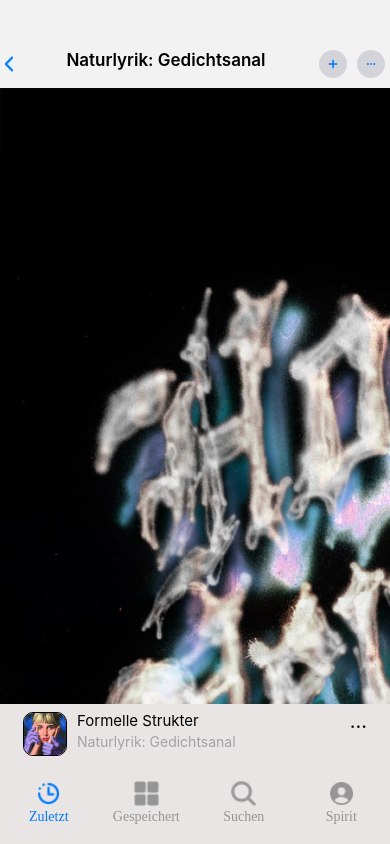
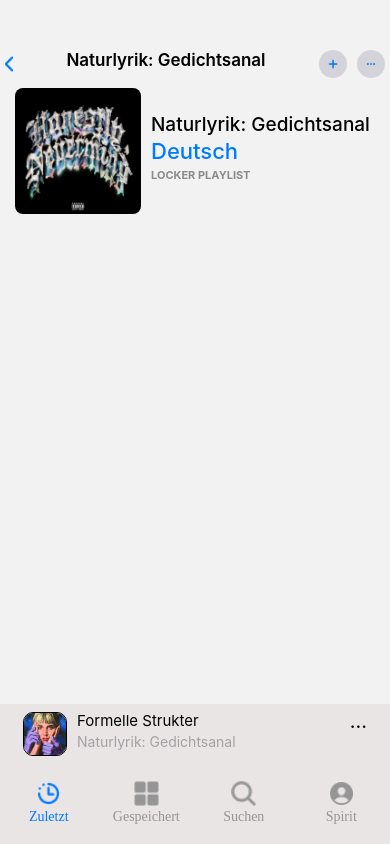
Before and after one commit to BilalKucuk491/react-native-figma-design, a React Native app: screen /Gespeichert in a window 390 px wide. Built offline with nearby package versions, Linux system fonts and the light colour scheme.

Commit message:
added data

```diff
--- a/src/components/HeaderPoster/HeaderPoster.tsx
+++ b/src/components/HeaderPoster/HeaderPoster.tsx
@@ -1,21 +1,60 @@
-import {View, Text,Image,StyleSheet} from 'react-native';
+import {View, Text, Image, StyleSheet} from 'react-native';
 import React from 'react';
-import { image_02 } from '../../constants/images';
+import {image_02} from '../../constants/images';
 const HeaderPoster = () => {
   return (
-    <View style={styles.container} >
+    <View style={styles.container}>
       <Image style={styles.image} source={image_02} />
+      <View style={styles.contextContainer}>
+        <Text style={styles.text_01}>Naturlyrik: Gedichtsanal</Text>
+        <Text style={styles.text_02}>Deutsch</Text>
+        <Text style={styles.text_03}>LOCKER PLAYLIST</Text>
+      </View>
     </View>
   );
 };
 
+const styles = StyleSheet.create({
+  container: {
+    marginTop: 10,
+    flexDirection: 'row',
+    marginHorizontal: 15,
+  },
+  contextContainer: {
+    marginLeft: 10,
+  },
+  image: {
+    width: 126,
+    height: 126,
+    borderRadius: 8,
+    shadowColor: '#000',
+    shadowOffset: {
+      width: 0,
+      height: 3,
+    },
+    shadowOpacity: 0.29,
+    shadowRadius: 4.65,
 
-const styles = StyleSheet.create({
-  container:{
-    marginTop:10,
+    elevation: 7,
   },
-  image:{
+  text_01: {
+    marginTop: 25,
+    fontWeight: '500',
+    fontSize: 19,
+    color: '#000',
+  },
+  text_02: {
+    lineHeight: 30,
+    fontWeight: '500',
+    fontSize: 22,
+    color: '#007AFE',
+  },
+  text_03: {
+    lineHeight: 18,
+    color:"#898A8D",
+    fontWeight:"700",
+    fontSize:11,
 
-  }
-})
+  },
+});
 export default HeaderPoster;
```
Also changed, not shown: src/assets/Data/dummyContext.ts (added, +43 -0 lines).
